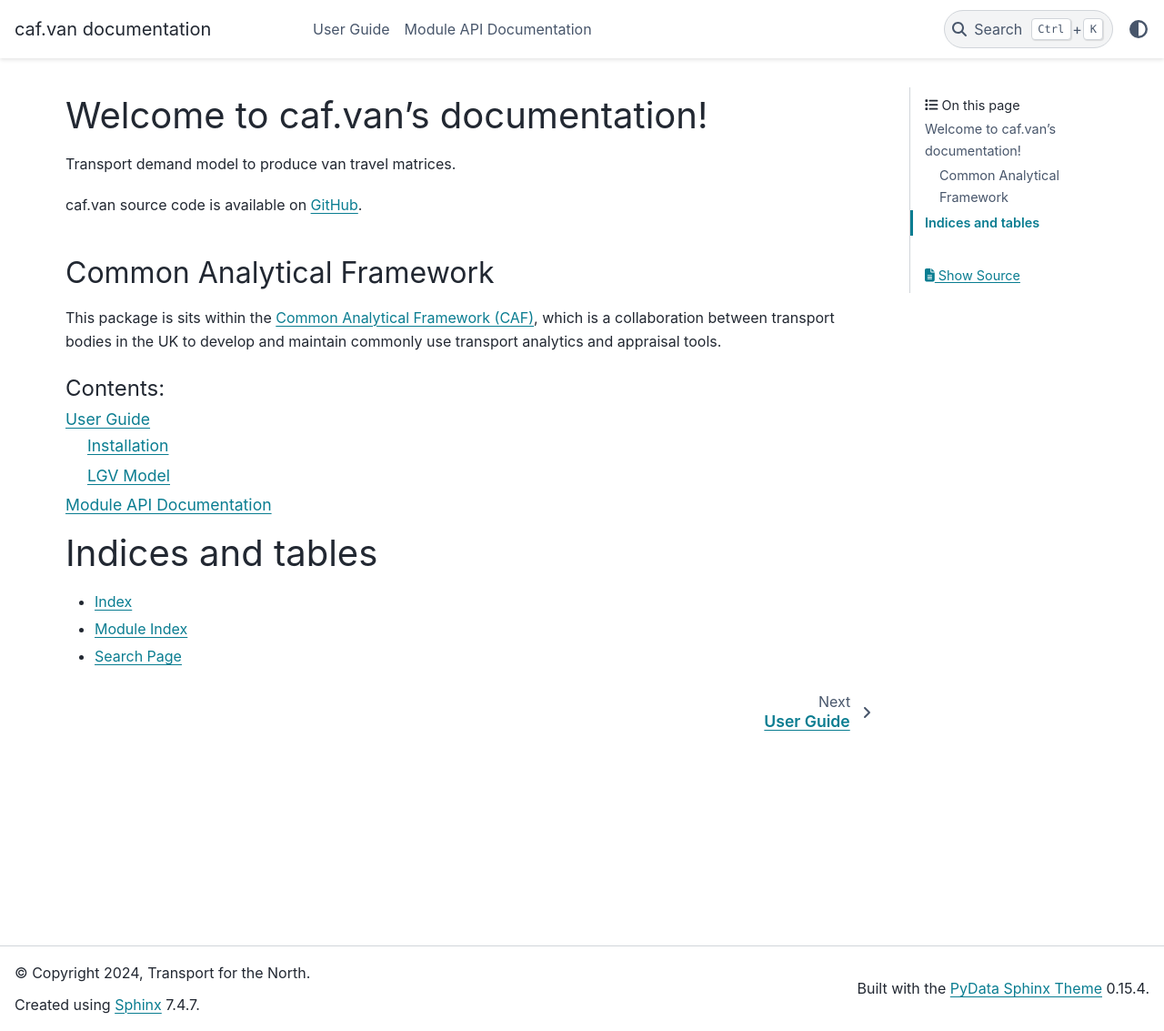
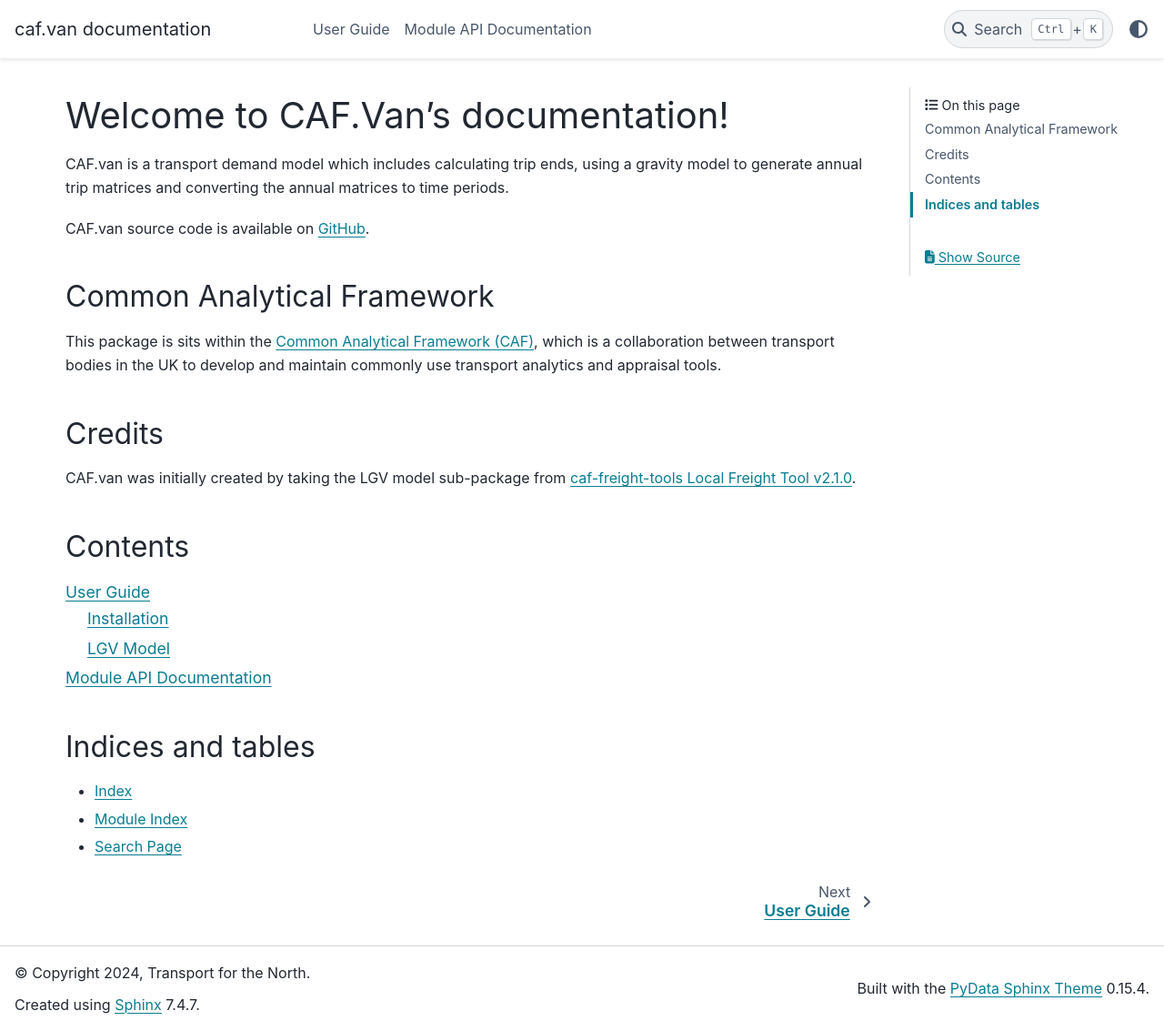
Before and after one commit to Transport-for-the-North/caf.van, a Sphinx documentation site: the page built from docs/source/index.rst, in a window 1280 px wide and 1133 px high. Shown: the whole window at 91% size. Built offline with Sphinx 7.4.7 and the PyData theme 0.15.4, drawn with Linux system fonts in a browser that asks for light colours.

Commit message:
Docs: link to caf-freight-tools
Added credits linking back to caf-freight-tools
Updated description of CAF.van.

```diff
--- a/docs/source/index.rst
+++ b/docs/source/index.rst
@@ -4,12 +4,14 @@
    `reStructuredText <https://www.sphinx-doc.org/en/master/usage/restructuredtext/index.html>`_
    documentation for details.
 
-Welcome to caf.van's documentation!
-===========================================================
+Welcome to CAF.Van's documentation!
+===================================
 
-Transport demand model to produce van travel matrices.
+CAF.van is a transport demand model which includes calculating trip ends,
+using a gravity model to generate annual trip matrices and converting the annual
+matrices to time periods.
 
-caf.van source code is available on `GitHub <https://github.com/transport-for-the-north/caf.van>`_.
+CAF.van source code is available on `GitHub <https://github.com/transport-for-the-north/caf.van>`_.
 
 
 Common Analytical Framework
@@ -19,16 +21,25 @@
 which is a collaboration between transport bodies in the UK to develop and maintain commonly use
 transport analytics and appraisal tools.
 
+
+Credits
+-------
+
+CAF.van was initially created by taking the LGV model sub-package from
+`caf-freight-tools Local Freight Tool v2.1.0
+<https://github.com/Transport-for-the-North/caf-freight-tools/tree/v2.1.0>`_.
+
+Contents
+--------
 .. toctree::
    :maxdepth: 2
-   :caption: Contents:
 
    user_guide
    api
 
 
 Indices and tables
-==================
+------------------
 
 * :ref:`genindex`
 * :ref:`modindex`
```
Also changed, not shown: README.md (+5 -0 lines), docs/source/user_guide.rst (+3 -4 lines).
